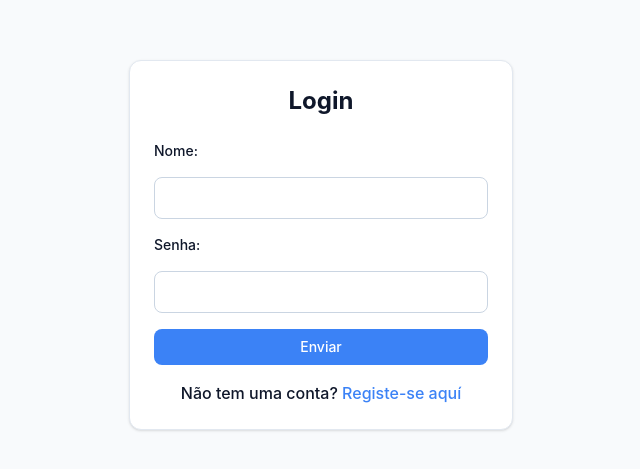
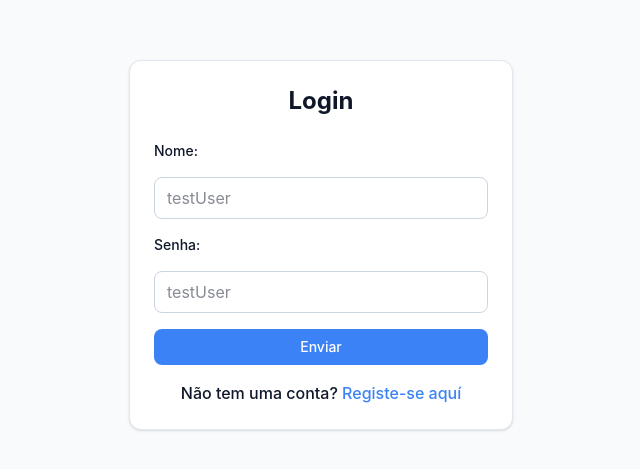
Before and after one commit to SrStamm/habit-tracker, a React (Vite) app in the folder front/: page /login in a window 1280 px wide. Shown: the part 155-624 px from the top of the page, without its empty margins (319-959 px from the left). Built offline with nearby package versions, Linux system fonts and the light colour scheme; no server answers; what @habits/shared would draw is missing.

Commit message:
KAN 70/ Demo Placeholder (#69)

```diff
--- a/front/src/features/auth/pages/AuthForm.tsx
+++ b/front/src/features/auth/pages/AuthForm.tsx
@@ -10,9 +10,17 @@ type Props = {
   isPending: boolean;
   onSubmit: (values: { nome: string; senha: string }) => void;
   footer?: { text: string; linkLabel: string; to: string };
+  placeholder?: string;
 };
 
-function AuthForm({ title, error, isPending, onSubmit, footer }: Props) {
+function AuthForm({
+  title,
+  error,
+  isPending,
+  onSubmit,
+  footer,
+  placeholder,
+}: Props) {
   const [nome, setNome] = useState<string>("");
   const [senha, setSenha] = useState<string>("");
 
@@ -42,6 +50,7 @@ function AuthForm({ title, error, isPending, onSubmit, footer }: Props) {
             type="text"
             autoComplete="off"
             required
+            placeholder={placeholder}
             value={nome}
             onChange={(e) => setNome(e.target.value)}
           />
@@ -52,6 +61,7 @@ function AuthForm({ title, error, isPending, onSubmit, footer }: Props) {
             type="password"
             autoComplete="off"
             required
+            placeholder={placeholder}
             value={senha}
             onChange={(e) => setSenha(e.target.value)}
           />
--- a/front/src/features/auth/pages/LoginPage.tsx
+++ b/front/src/features/auth/pages/LoginPage.tsx
@@ -15,6 +15,7 @@ function LoginPage() {
   return (
     <AuthForm
       title="Login"
+      placeholder="testUser"
       isPending={isPending}
       error={error}
       onSubmit={({ nome, senha }) => handleLogin(nome, senha)}
```
